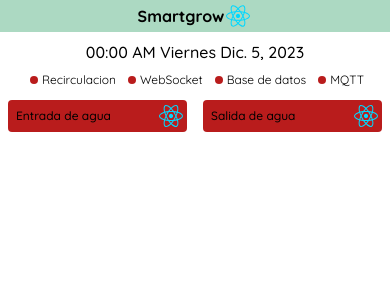
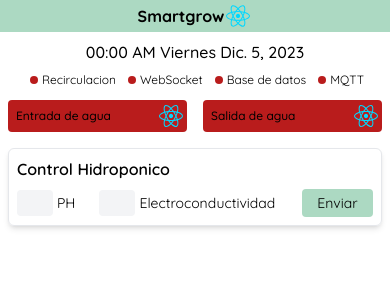
Before and after one commit to santiagoSuarez219/smartgrow_frontend_react_prod, a React (Vite) app: page / in a window 390 px wide. Shown: the top 300 px of the page. Built offline with nearby package versions, Linux system fonts and the light colour scheme.

Commit message:
First 3 components mobile
?Add connections WebSockets and Http

```diff
--- a/src/components/Connections/Connections.jsx
+++ b/src/components/Connections/Connections.jsx
@@ -3,6 +3,7 @@
 import ConnectionInfo from "./ConnectionInfo";
 import { useInterval } from "../useInterval";
 import ButtonIcon from "./ButtonIcon";
+import ControlHidroponico from "./ControlHidroponico";
 import reactimg from '../../assets/react.svg'
 
 const Connections = () => {
@@ -31,6 +32,7 @@
         <ButtonIcon buttonText="Entrada de agua" ButtonIcon={reactimg}/>
         <ButtonIcon buttonText="Salida de agua" ButtonIcon={reactimg}/>
       </div>
+      <ControlHidroponico/>
     </div>
   );
 };
--- /dev/null
+++ b/src/components/Connections/ControlHidroponico.jsx
@@ -0,0 +1,59 @@
+import React from "react";
+
+const ControlHidroponico = () => {
+  const inputClass =
+    "w-9 h-full p-1 mr-1 text-sm rounded bg-gray-100 text-center";
+  const labelClass = "mr-6 text-sm text-left";
+
+  let handleSubmit = (e) => {
+    let res;
+    let requestOptions = {
+      method: "POST",
+      headers: { "Content-Type": "application/json" },
+      body: JSON.stringify({
+        ph: e.target.ph.value,
+        electroconductividad: e.target.electroconductividad.value,
+      }),
+    };
+    try {
+        //TODO cambiar la url de peticiones
+        res = fetch('https://reqres.in/api/posts', requestOptions)
+        .then(response => response.json())
+        console.log(res)
+    } catch (error) {
+        console.log(error);
+    }
+
+  };
+
+  return (
+    <div className="m-2 p-2 border-[1px] rounded-md shadow-md">
+      <h2 className="font-semibold mb-2 text-base">Control Hidroponico</h2>
+      <form
+        action="POST"
+        className="flex w-full items-center justify-between md:block"
+        onSubmit={handleSubmit}
+      >
+        <div className="flex">
+          <div>
+            <input type="number" id="ph" className={inputClass} />
+            <label htmlFor="ph" className={labelClass}>
+              PH
+            </label>
+          </div>
+          <div>
+            <input type="number" id="electroconductividad" className={inputClass} />
+            <label htmlFor="electrocondutividad" className={labelClass}>
+              Electroconductividad
+            </label>
+          </div>
+        </div>
+        <button className="bg-primary text-sm p-1 w-1/5 max-w-[30%] rounded left-0">
+          Enviar
+        </button>
+      </form>
+    </div>
+  );
+};
+
+export default ControlHidroponico;
```
